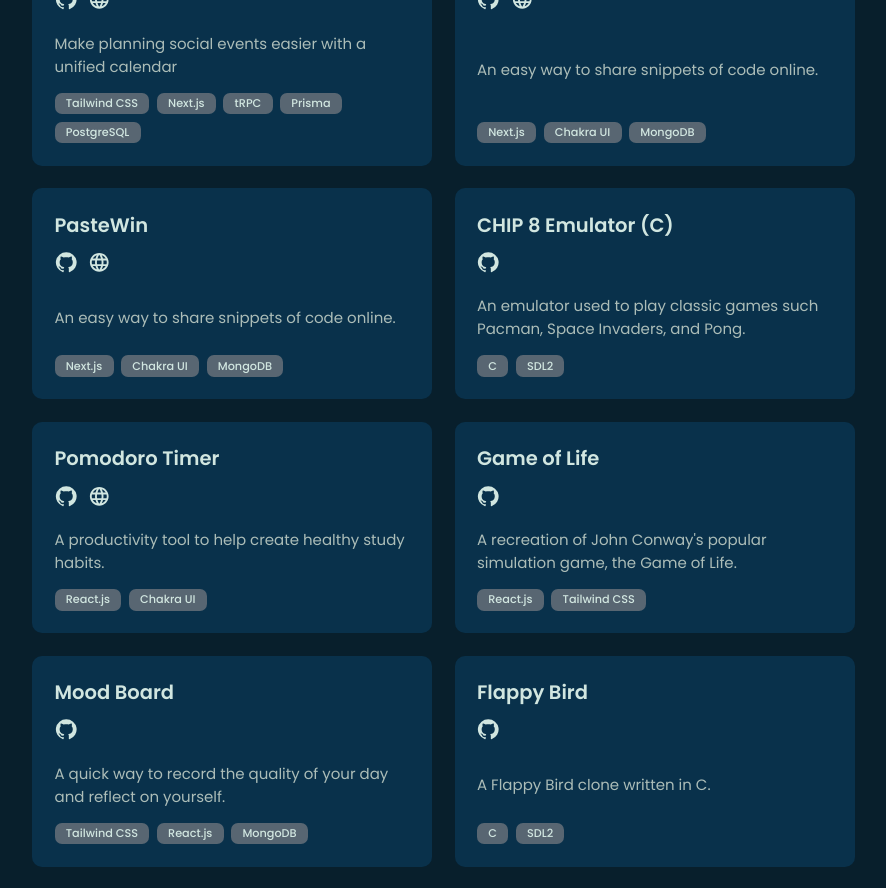
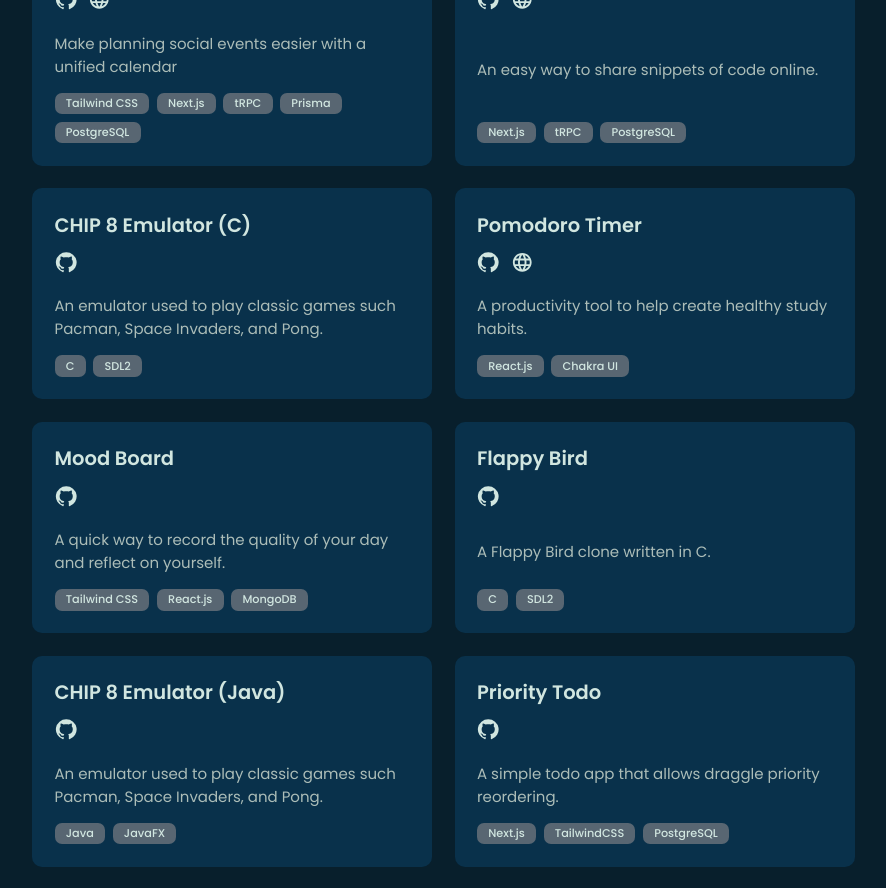
Before and after one commit to ericsodev/Portfolio, a React (Create React App) app: page / in a window 1280 px wide. Shown: the part 1860-2748 px from the top of the page, without its empty margins (88-974 px from the left). Built offline with nearby package versions, Linux system fonts and the light colour scheme.

Commit message:
updated projects 2

```diff
--- a/src/data/projects.ts
+++ b/src/data/projects.ts
@@ -16,14 +16,7 @@ export const projects: Project[] = [
   {
     title: "PasteWin",
     desc: "An easy way to share snippets of code online.",
-    tools: ["Next.js", "Chakra UI", "MongoDB"],
-    url: "https://pastewin.findericso.com",
-    github: "https://github.com/ericsodev/pastewin",
-  },
-  {
-    title: "PasteWin",
-    desc: "An easy way to share snippets of code online.",
-    tools: ["Next.js", "Chakra UI", "MongoDB"],
+    tools: ["Next.js", "tRPC", "PostgreSQL"],
     url: "https://pastewin.findericso.com",
     github: "https://github.com/ericsodev/pastewin",
   },
@@ -39,12 +32,6 @@ export const projects: Project[] = [
     tools: ["React.js", "Chakra UI"],
     github: "https://github.com/ericsodev/pomodoro",
     url: "http://pomodoro.findericso.com",
-  },
-  {
-    title: "Game of Life",
-    desc: "A recreation of John Conway's popular simulation game, the  Game of Life.",
-    tools: ["React.js", "Tailwind CSS"],
-    github: "https://github.com/ericsodev/ConwaysGameofLife",
   },
   {
     title: "Mood Board",
```
